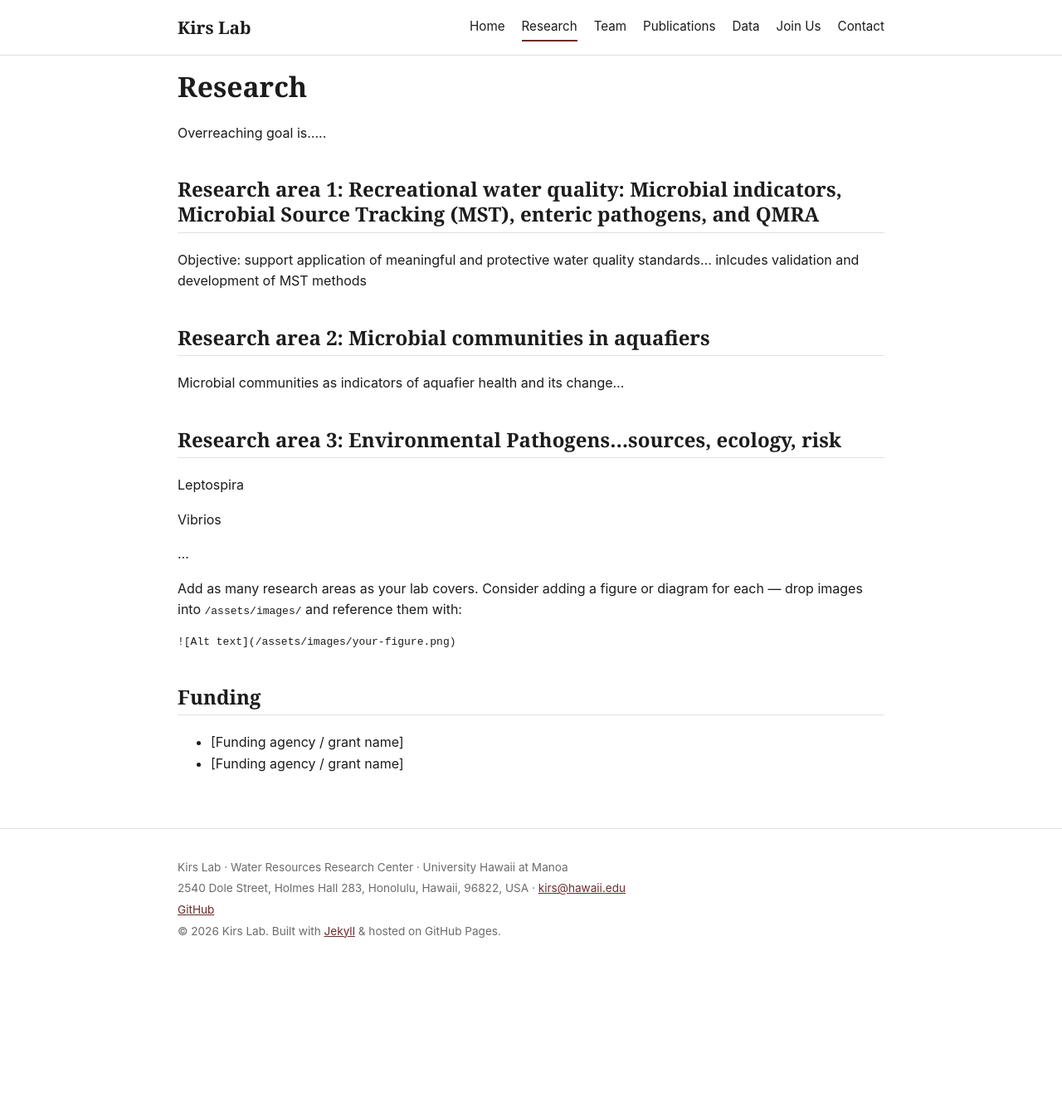
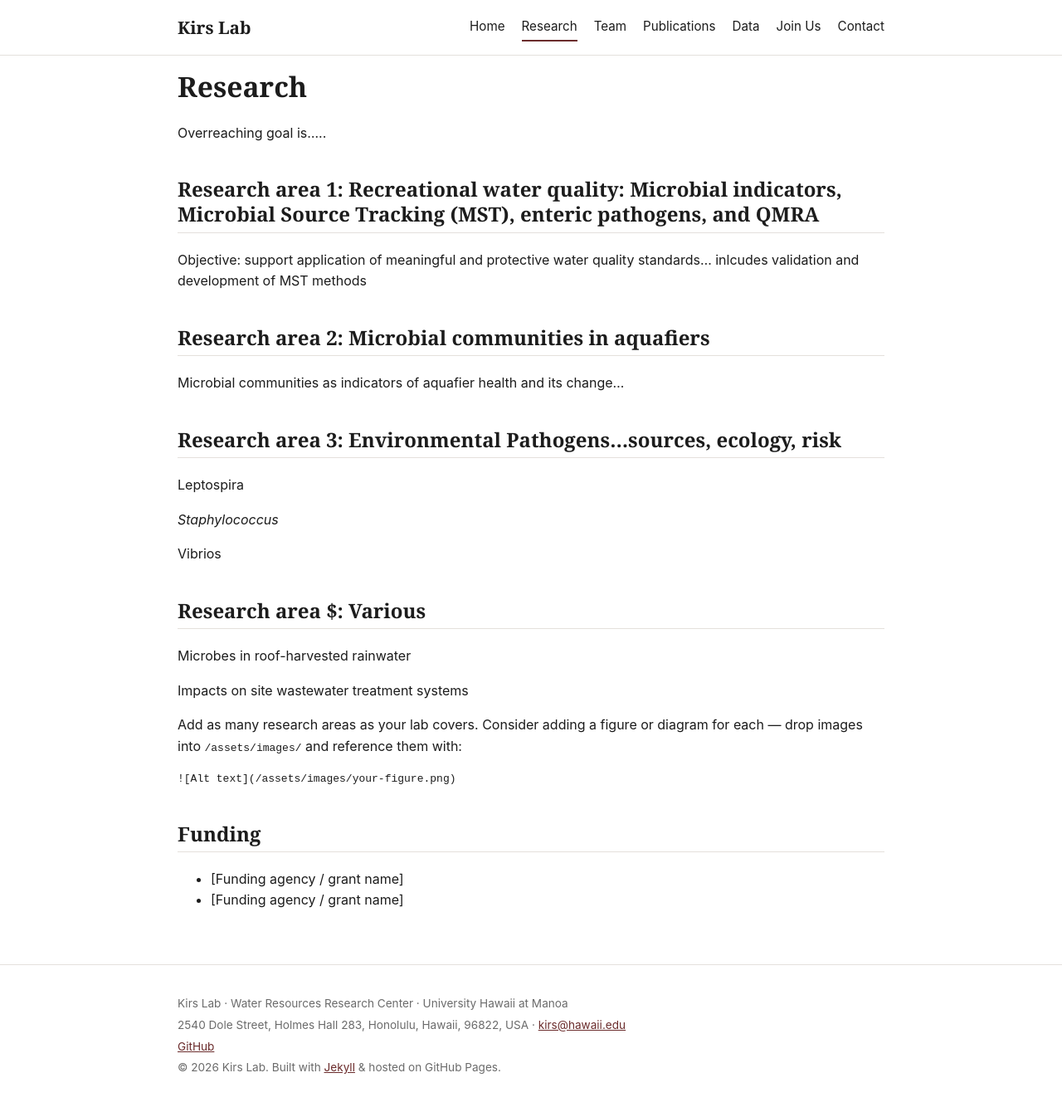
Before and after one commit to MarekKirs/marekkirs.github.io, a Jekyll site: the page built from research.md, in a window 1280 px wide. Shown: the whole page at 83% size. Built offline with Jekyll 4.4.1, drawn with Linux system fonts in a browser that asks for light colours; before the commit the page ends 1170 px from its top, so only the background shows below that.

Commit message:
Update research.md

```diff
--- a/research.md
+++ b/research.md
@@ -20,9 +20,17 @@ Microbial communities as indicators of aquafier health and its change...
 
 Leptospira
 
+*Staphylococcus*
+
 Vibrios
 
-...
+## Research area $: Various
+
+Microbes in roof-harvested rainwater
+
+Impacts on site wastewater treatment systems
+
+
 
 Add as many research areas as your lab covers. Consider adding a figure or
 diagram for each — drop images into `/assets/images/` and reference them with:
```
